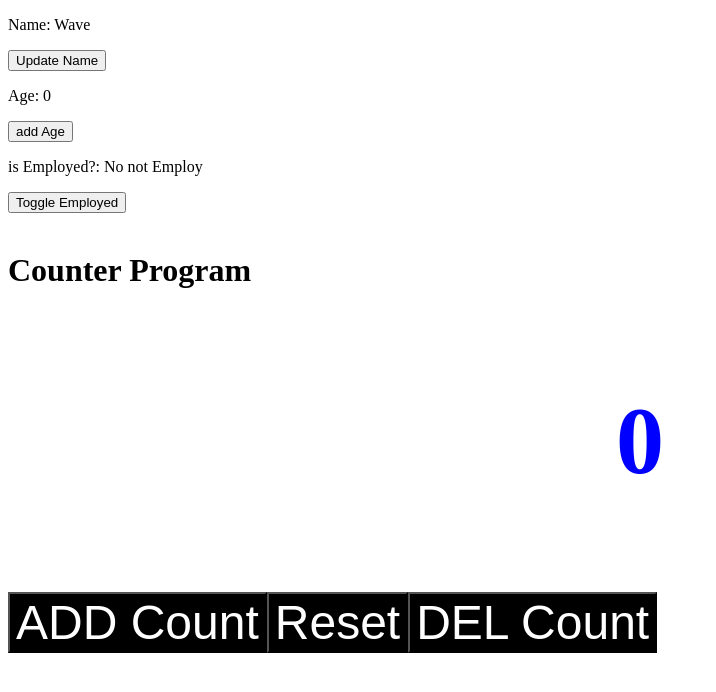
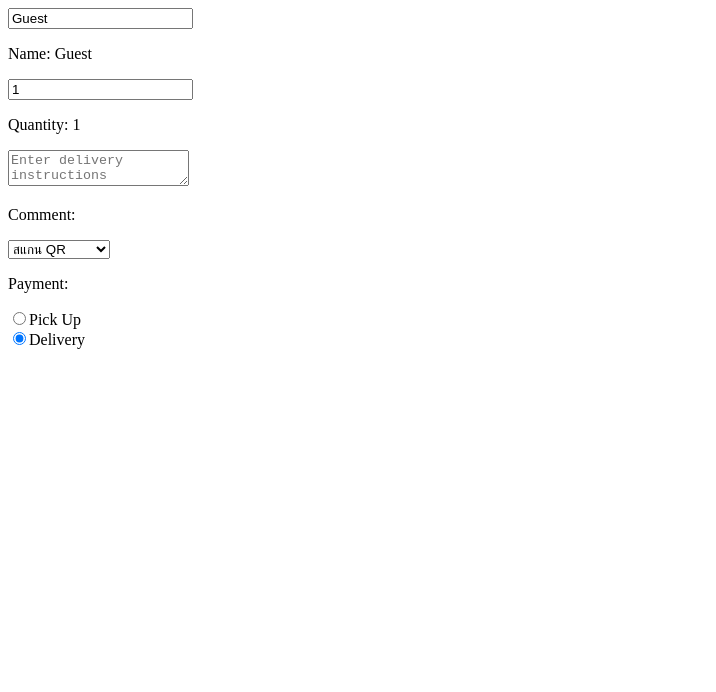
Before and after one commit to playerwave/Reactjs-brocode-fullcourse, a React (Vite) app: page / in a window 1280 px wide. Shown: the top 692 px of the page, without its empty margins (0-716 px from the left). Built offline with nearby package versions, Linux system fonts and the light colour scheme.

Commit message:
onChange event handler

```diff
--- a/src/App.jsx
+++ b/src/App.jsx
@@ -1,13 +1,9 @@
-import MyComponent from "./MyComponent";
-import Counter from "./Counter";
+import MyComponent2 from "./MyComponent2";
 
 function App() {
   return (
     <>
-      <MyComponent />
-      <br />
-      <h1>Counter Program</h1>
-      <Counter />
+      <MyComponent2 />
     </>
   );
 }
--- /dev/null
+++ b/src/MyComponent2.jsx
@@ -0,0 +1,77 @@
+import { useState } from "react";
+
+function MyComponent2() {
+  const [name, setName] = useState("Guest");
+  const [quantity, setQuatity] = useState(1);
+  const [comment, setComment] = useState("");
+  const [payment, setPayment] = useState("");
+  const [shipping, setShipping] = useState("Delivery");
+
+  function handleNameChange(event) {
+    setName(event.target.value);
+  }
+
+  function handleQuantity(event) {
+    setQuatity(event.target.value);
+  }
+
+  function handleCommentChange(event) {
+    setComment(event.target.value);
+  }
+
+  function handlePaymentChange(event) {
+    setPayment(event.target.value);
+  }
+
+  function handleShippingChange(event) {
+    setShipping(event.target.value);
+  }
+
+  return (
+    <div>
+      <input value={name} onChange={handleNameChange} />
+      <p>Name: {name}</p>
+
+      <input value={quantity} onChange={handleQuantity} type="number" />
+      <p>Quantity: {quantity}</p>
+
+      <textarea
+        value={comment}
+        onChange={handleCommentChange}
+        placeholder="Enter delivery instructions"
+      ></textarea>
+      <p>Comment: {comment}</p>
+
+      <select value={payment} onChange={handlePaymentChange}>
+        <option value="QR">สแกน QR</option>
+        <option value="delivery">เก็บเงินปลายทาง</option>
+        <option value="visa">Visa card</option>
+        <option value="master">Master card</option>
+        <option value="gift">Gift card</option>
+      </select>
+      <p>Payment: {payment}</p>
+
+      <label>
+        <input
+          type="radio"
+          value="Pick Up"
+          checked={shipping === "Pick Up"}
+          onChange={handleShippingChange}
+        />
+        Pick Up
+      </label>
+      <br />
+      <label>
+        <input
+          type="radio"
+          value="Delivery"
+          checked={shipping === "Delivery"}
+          onChange={handleShippingChange}
+        />
+        Delivery
+      </label>
+    </div>
+  );
+}
+
+export default MyComponent2;
```
